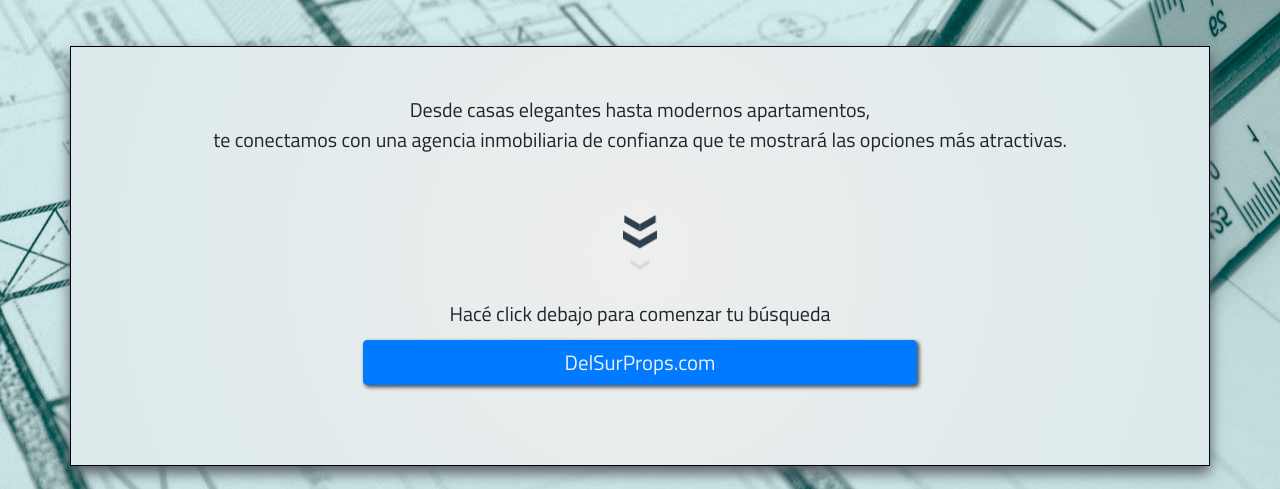
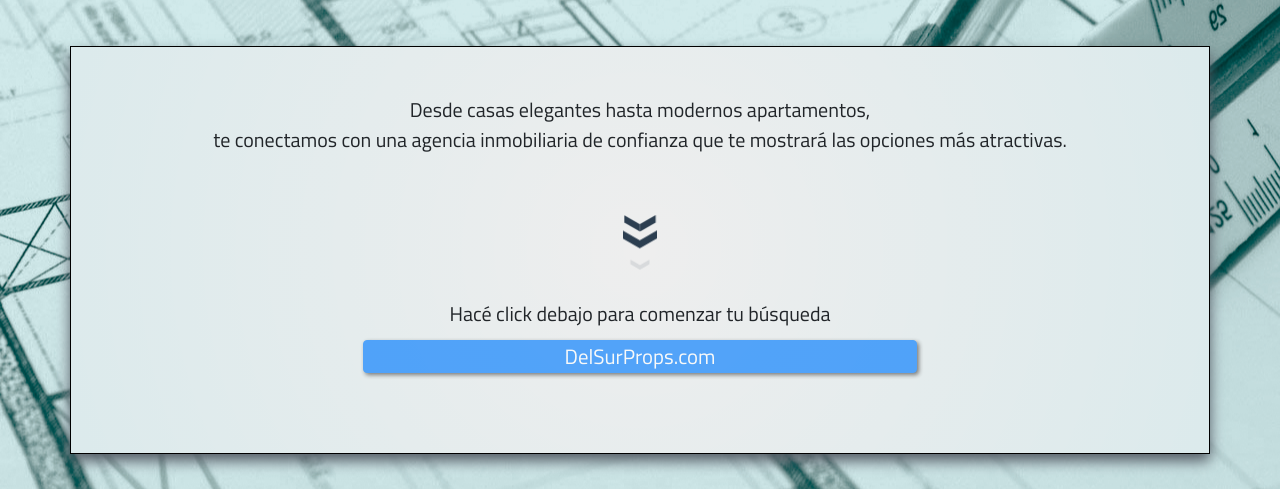
Before and after one commit to Matias-Ramos/MJ-Construcciones-Matias-Ramos, a website: page pages/vtaViviendas.html in a window 1280 px wide. Shown: the part 208-697 px from the top of the page. Drawn offline with nearby package versions, Linux system fonts and the light colour scheme.

Commit message:
disabled DelSurProps redirection as the page is down at the moment

```diff
--- a/pages/vtaViviendas.html
+++ b/pages/vtaViviendas.html
@@ -174,8 +174,9 @@
 				</div>
 				<div id="callToActionVtaViv" class="col-12 col-xs-12 col-sm-12 col-lg-12 col-xl-12">
 					Hacé click debajo para comenzar tu búsqueda
-					<button type="button" class="btn btn-primary" id="btnDelSurProps"><a href="https://www.delsurprops.com.ar" target="_blank"
-						rel="noopener noreferrer">DelSurProps.com</a></button>
+					<button disabled type="button" class="btn btn-primary" id="btnDelSurProps">
+						DelSurProps.com
+					</button>
 				</div>
 			</div>
 		</div>
```
